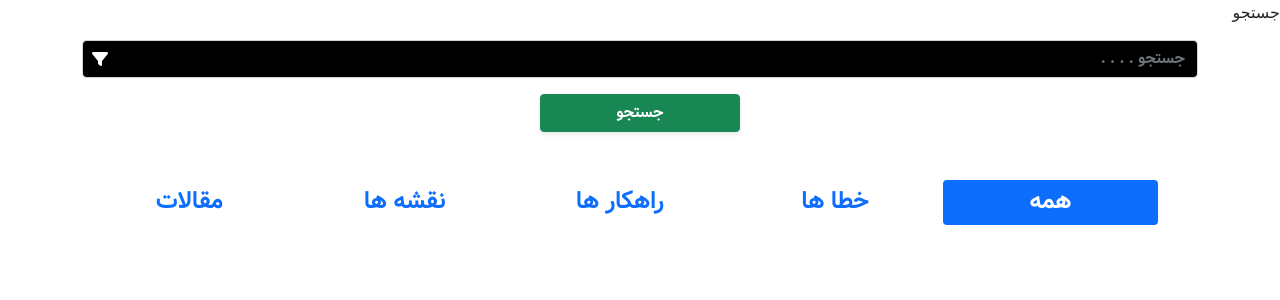
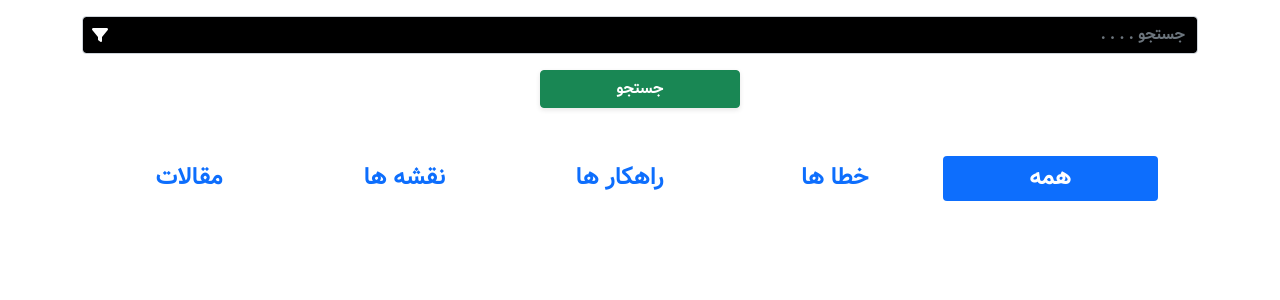
Before and after one commit to herotux/ecupars, a Django app: page /search/ in a window 1280 px wide. Shown: the top 300 px of the page. Run offline with Django 5.2, Linux system fonts and the light colour scheme; the visitor is signed in with stand-in values (Sample User, id 1); parts of the project's set-up code (start-up, migrations or seed data) failed here and were passed over; some libraries are stand-ins or nearby versions.

Commit message:
Update search.html / search btn fix style

```diff
--- a/core/templates/search.html
+++ b/core/templates/search.html
@@ -1,7 +1,7 @@
 <!DOCTYPE html>
 <html dir="rtl" lang="fa">
 {% load static %}
-{% block title %} جستجو {% endblock %}
+<!-- {% block title %} جستجو {% endblock %} -->
 {% block extra_css %}
 <link rel="stylesheet" href="{% static 'search/search.css' %}">
 <link rel="stylesheet" href="{% static 'search/bootstrap/bootstrap.min.css' %}">
```
